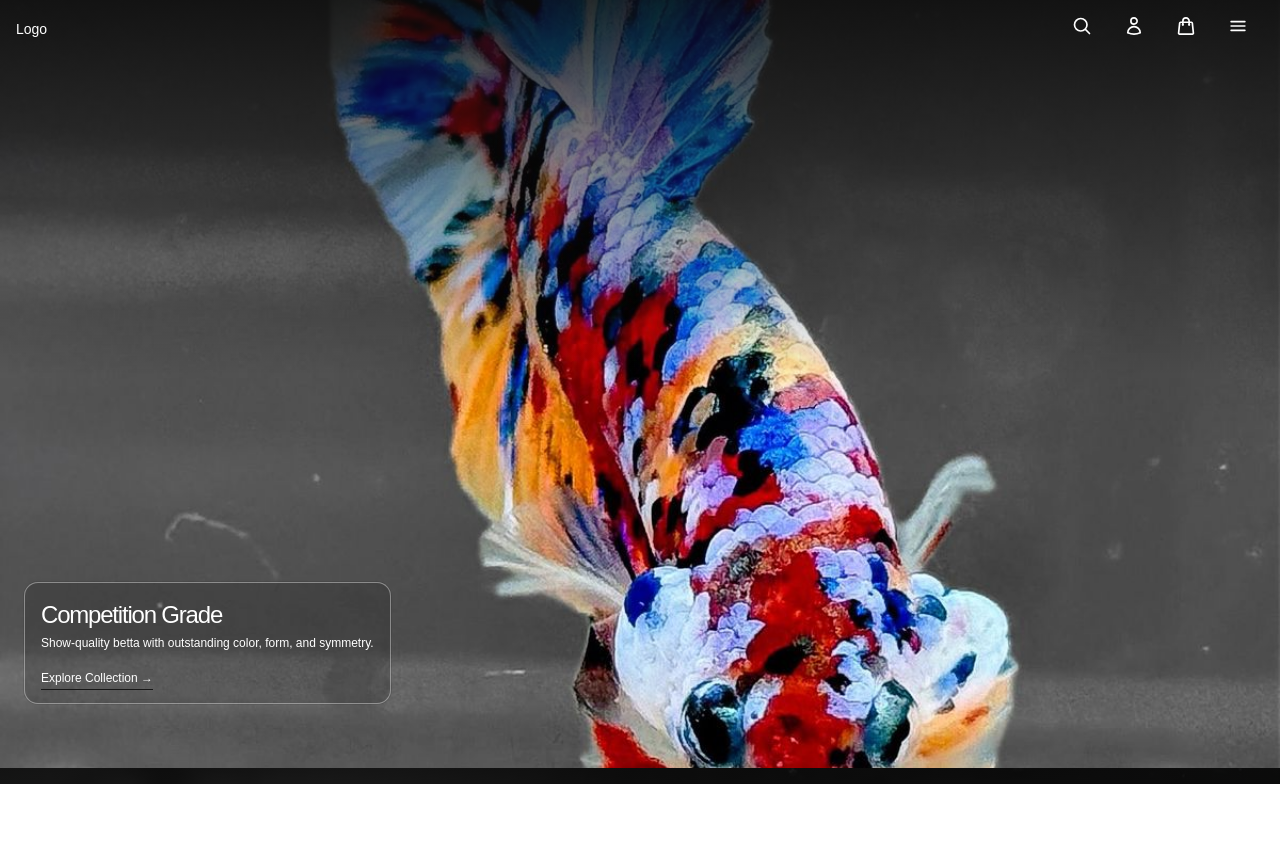
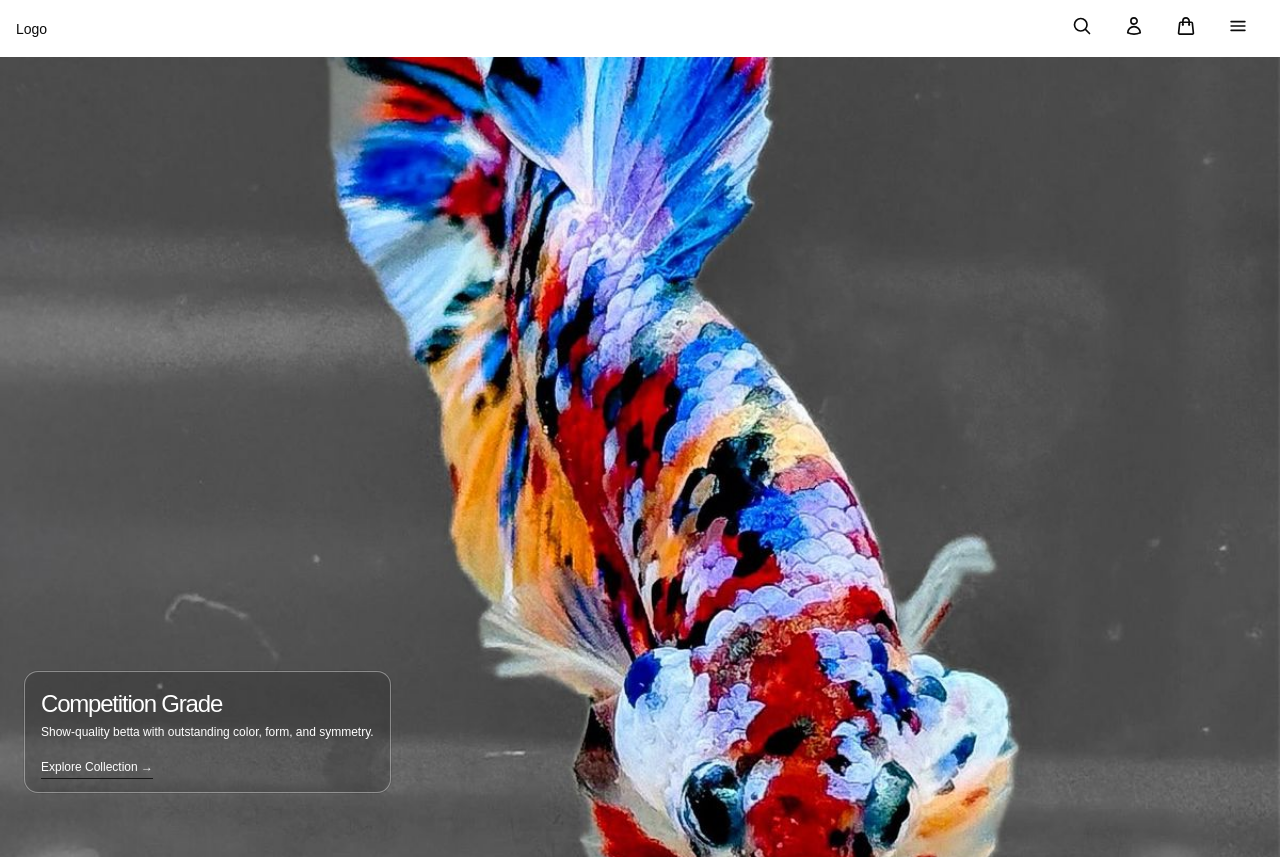
Before and after one commit to burhanudinrabbani666/betta-wava-web, a React (Vite) app: page /cart in a window 1280 px wide. Before the commit the page ends 800 px from the top, so only its background shows below. Built offline with nearby package versions, Linux system fonts and the light colour scheme.

Commit message:
feat: add dummy product list card

```diff
--- a/src/App.tsx
+++ b/src/App.tsx
@@ -1,6 +1,7 @@
 import { BrowserRouter, Route, Routes } from "react-router";
 import Applayout from "./components/ui/applayout";
 import Homepage from "./pages/homepage";
+import Variant from "./pages/variant";
 
 export default function App() {
   return (
@@ -12,6 +13,7 @@ export default function App() {
           <Route path="/member" element={<Homepage />} />
           <Route path="/cart" element={<Homepage />} />
           <Route path="/:productId" element={<Homepage />} />
+          <Route path="/variant/:slug" element={<Variant />} />
         </Route>
       </Routes>
     </BrowserRouter>
--- a/src/components/ui/applayout.tsx
+++ b/src/components/ui/applayout.tsx
@@ -1,14 +1,11 @@
 import { Outlet } from "react-router";
 import Header from "./header";
-import { useHeader } from "@/context/header/useheader";
 import Search from "./search";
 import ProductNav from "./product-nav";
 
 export default function Applayout() {
-  const { searchOpen, menuOpen } = useHeader();
-
   return (
-    <div className="relative h-screen overflow-x-hidden text-sm">
+    <div className="relative min-h-screen overflow-x-hidden text-sm">
       <Search />
       <ProductNav />
       <>
--- a/src/components/ui/header.tsx
+++ b/src/components/ui/header.tsx
@@ -1,13 +1,22 @@
+import { useLocation } from "react-router";
 import Logo from "./logo";
 import Navbar from "./navbar";
+import { cn } from "@/lib/utils";
 
 export default function Header() {
+  const path = useLocation();
+
   return (
-    <div className="absolute top-0 z-10 w-full">
-      <div className="flex items-center justify-between px-4 py-2 text-white">
-        <Logo />
-        <Navbar />
-      </div>
+    <div
+      className={cn(
+        "flex w-full items-center justify-between px-4 py-2 text-white",
+        path.pathname !== "/"
+          ? "text-inherit backdrop-blur-md"
+          : "absolute top-0 z-10",
+      )}
+    >
+      <Logo />
+      <Navbar />
     </div>
   );
 }
--- a/src/components/ui/product-nav.tsx
+++ b/src/components/ui/product-nav.tsx
@@ -1,5 +1,7 @@
 import { useHeader } from "@/context/header/useheader";
-import { cn } from "@/lib/utils";
+import { cn, colors } from "@/lib/utils";
+import { XMarkIcon } from "../icons/heroicons-x-mark";
+import { Link } from "react-router";
 
 export default function ProductNav() {
   const { dispatch, menuOpen } = useHeader();
@@ -7,11 +9,28 @@ export default function ProductNav() {
   return (
     <div
       className={cn(
-        "absolute z-40 min-h-full w-full bg-amber-400 transition-all duration-300 ease-out",
+        "absolute z-40 flex h-screen w-full flex-col bg-white px-4 py-2 transition-all duration-300 ease-out",
         menuOpen ? "translate-x-0" : "translate-x-full",
       )}
     >
-      <button onClick={() => dispatch({ type: "menuToggle" })}>Back</button>
+      <button
+        onClick={() => dispatch({ type: "menuToggle" })}
+        className="self-end py-4"
+      >
+        <XMarkIcon />
+      </button>
+
+      <div className="flex-1 overflow-scroll">
+        <ul className="h-screen space-y-4 overflow-scroll text-center uppercase">
+          {colors.map((color) => (
+            <li key={color}>
+              <Link to={`/color/${color.toLowerCase().replace(" ", "-")}`}>
+                {color}
+              </Link>
+            </li>
+          ))}
+        </ul>
+      </div>
     </div>
   );
 }
--- a/src/components/ui/search.tsx
+++ b/src/components/ui/search.tsx
@@ -106,6 +106,7 @@ export default function Search() {
           <CarouselContent className="-ml-2">
             {trendingFish.map((fish) => (
               <CarouselItem
+                key={fish}
                 onClick={() => handleSearchRecomendatio(fish)}
                 className="basis-auto pl-4 text-center"
               >
@@ -128,6 +129,7 @@ export default function Search() {
           </Button>
         </div>
 
+        {/* Edit later */}
         <ul>
           <li className="flex items-center justify-between">
             <span>Bluerim</span>
--- a/src/lib/utils.ts
+++ b/src/lib/utils.ts
@@ -25,3 +25,21 @@ export const variant = [
       "Strong genetics betta, perfect for breeding and line development.",
   },
 ];
+
+export const colors = [
+  "Multicolor",
+  "Bluerim",
+  "Avatar",
+  "Two tone",
+  "Blue tone",
+  "Super Red",
+  "Royal Blue",
+  "Super Black",
+  "Super Yellow",
+  "Super White",
+  "Red Fccp",
+  "Yellow Fccp",
+  "Alien Green",
+  "Alien Blue",
+  "Alien Copper",
+];
--- a/src/pages/homepage.tsx
+++ b/src/pages/homepage.tsx
@@ -17,19 +17,18 @@ export default function Homepage() {
       orientation="vertical"
       className="h-screen w-full"
     >
-      <CarouselContent className="h-screen">
+      <CarouselContent className="mt-0 h-screen">
         {variant.map((v, index) => (
-          <CarouselItem key={index} className="-my-2 h-screen basis-full px-0">
+          <CarouselItem className="h-screen basis-full px-0 pt-0 pl-0">
             <Link to={`/variant/${v.title.toLowerCase().replace(" ", "-")}`}>
               <Card className="h-full rounded-none py-0">
-                <CardContent className="h-full px-0">
+                <CardContent key={index} className="h-full px-0">
                   <div
                     className="relative flex h-full flex-col justify-end bg-cover bg-center p-6"
                     style={{
                       backgroundImage: `url(/variant/${v.image}.jpg)`,
                     }}
                   >
-                    <div className="absolute inset-0 bg-linear-to-b from-neutral-950/90 via-transparent to-transparent to-5%"></div>
                     <Card className="mb-10 w-fit border border-neutral-50/40 bg-neutral-900/20 text-white">
                       <CardContent>
                         <div className="mb-4 space-y-1">
--- /dev/null
+++ b/src/pages/variant.tsx
@@ -0,0 +1,44 @@
+import { cn } from "@/lib/utils";
+import { useParams } from "react-router";
+
+const tagColor: Record<string, string> = {
+  competitiongrade: "bg-yellow-200",
+  gradea: "bg-red-200",
+  breeding: "bg-green-200",
+};
+
+export default function Variant() {
+  const { slug } = useParams();
+
+  return (
+    <div className="h-screen">
+      <ul className="flex flex-wrap items-center justify-center gap-2">
+        {Array.from({ length: 10 }).map((_, index) => (
+          <li key={index} className="max-w-30 shadow-xs shadow-neutral-300">
+            <img
+              src="https://3ufa9hkbld.ucarecd.net/100fe086-7d88-4d29-8a75-337716455e5c/-/scale_crop/300x300/"
+              alt="Alien Blue"
+            />
+
+            <div className="flex flex-col gap-1 p-2">
+              <span
+                className={cn(
+                  "w-fit rounded-2xl px-2 text-xs",
+                  tagColor[slug?.split("-").join("") ?? ""],
+                )}
+              >
+                Variant
+              </span>
+              <div className="">
+                <h1 className="text-sm font-light">
+                  Multiolor plakat (Competiton Grade)
+                </h1>
+                <span>Rp: 500.000</span>
+              </div>
+            </div>
+          </li>
+        ))}
+      </ul>
+    </div>
+  );
+}
```
